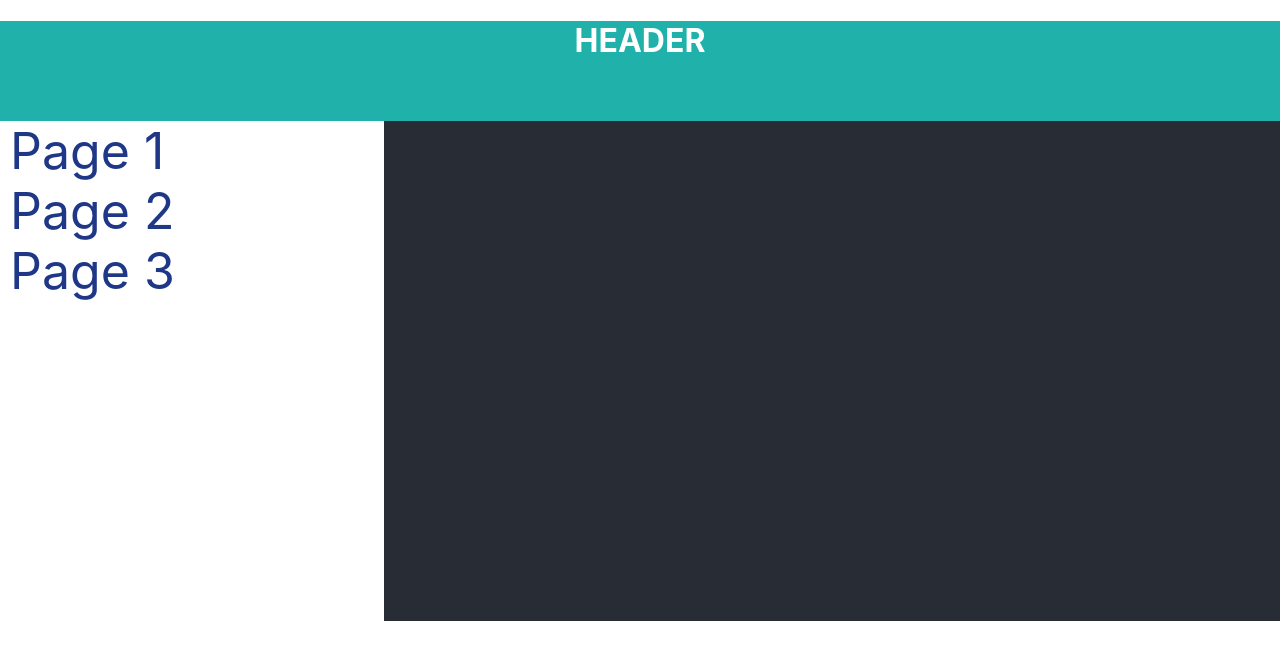
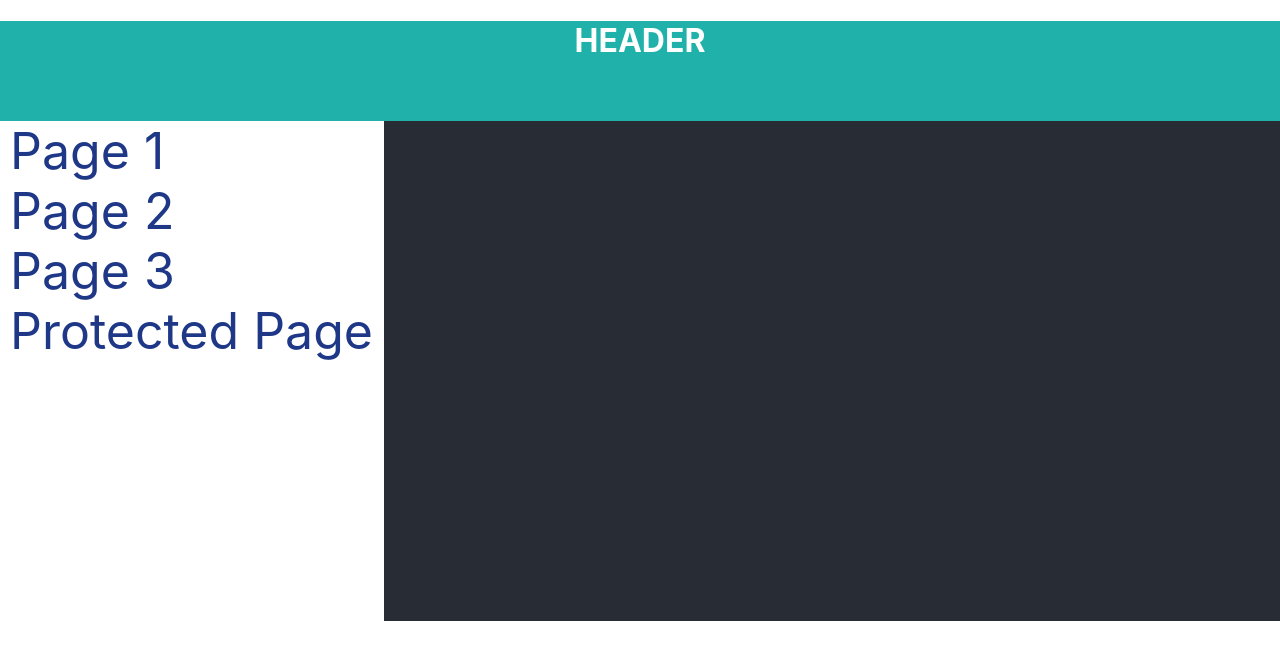
Before and after one commit to IJTINK7/additional_lessons, a React (Create React App) app: page / in a window 1280 px wide. Shown: the top 660 px of the page. Built offline with nearby package versions, Linux system fonts and the light colour scheme.

Commit message:
Creating protected page

```diff
--- a/src/App.tsx
+++ b/src/App.tsx
@@ -17,6 +17,8 @@ function App() {
                                                to={"/page/1"}>Page 2</NavLink></s.NavWrapper>
                         <s.NavWrapper><NavLink className={({isActive}) => isActive ? styles.active : styles.navLink}
                                                to={"/page/2"}>Page 3</NavLink></s.NavWrapper>
+                        <s.NavWrapper><NavLink className={({isActive}) => isActive ? styles.active : styles.navLink}
+                                               to={"/protected"}>Protected Page</NavLink></s.NavWrapper>
                     </div>
                     <div className={styles.content}>
                         <Outlet/>
--- /dev/null
+++ b/src/components/pages/ProtectedPage.tsx
@@ -0,0 +1,10 @@
+import React from 'react';
+
+type PropsType = {}
+export const ProtectedPage: React.FC<PropsType> = () => {
+	return (
+		<div>
+			ProtectedPage
+		</div>
+	);
+};
--- /dev/null
+++ b/src/components/pages/ProtectedRoute.tsx
@@ -0,0 +1,10 @@
+import React, {ReactComponentElement} from 'react';
+import {Navigate} from "react-router-dom";
+
+type PropsType = {
+	children: ReactComponentElement<any>
+}
+export const ProtectedRoute: React.FC<PropsType> = ({children}) => {
+	const loggedIn = false
+	return loggedIn ? children : <Navigate to="/page/:error"/>
+};
--- a/src/routes/Router.tsx
+++ b/src/routes/Router.tsx
@@ -3,6 +3,9 @@ import App from "../App";
 import {Error404} from "../components/pages/Error404";
 import {Page} from "../components/pages/Page";
 import {dataState} from "../data/dataState";
+import React from "react";
+import {ProtectedRoute} from "../components/pages/ProtectedRoute";
+import {ProtectedPage} from "../components/pages/ProtectedPage";
 
 export const router = createBrowserRouter([
 	{
@@ -15,5 +18,13 @@ export const router = createBrowserRouter([
 				element: (<Page pages={dataState.pages}/>)
 			}
 		]
+	},
+	{
+		path: "/protected",
+		element: (
+			<ProtectedRoute>
+				<ProtectedPage/>
+			</ProtectedRoute>
+		)
 	}
 ])
```
